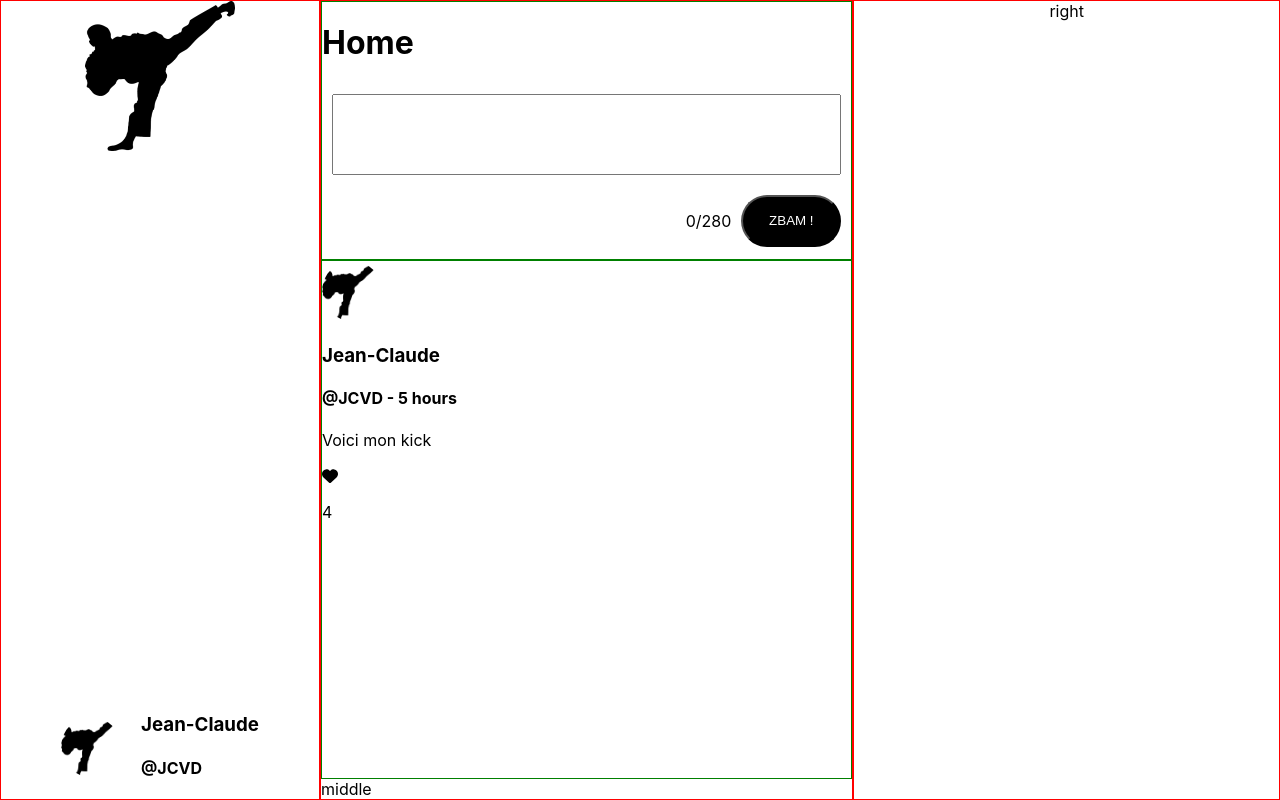
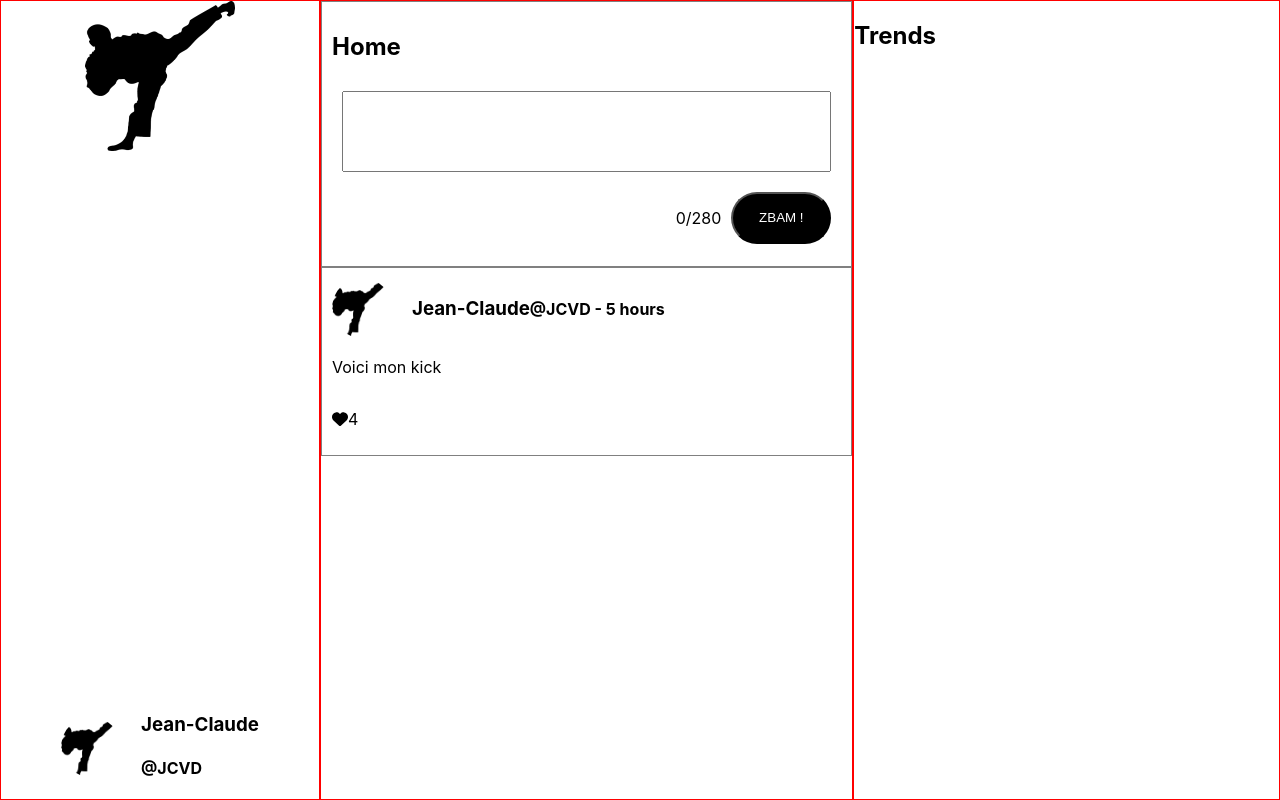
Before and after one commit to pfbouquet/hackatweet-frontend, a Next.js app: page /home in a window 1280 px wide. Built offline with nearby package versions, Linux system fonts and the light colour scheme.

Commit message:
suite avancement design home

```diff
--- a/components/Home.js
+++ b/components/Home.js
@@ -1,6 +1,5 @@
 import styles from '../styles/Home.module.css';
-import { FontAwesomeIcon } from '@fortawesome/react-fontawesome';
-import { faHeart} from '@fortawesome/free-solid-svg-icons';
+import Kick from './Kick'
 
 function Home() {
 
@@ -18,9 +17,9 @@ function Home() {
         </div>
       </div>
 
-      <div className={styles.middleContainer}>middle
+      <div className={styles.middleContainer}>
         <div className={styles.addKick}>
-          <h1>Home</h1>
+          <h2>Home</h2>
           <textarea className={styles.textKick} rows="5" cols="33" label="Let's kick it!"></textarea>
           <div className={styles.countAndKick}>
             <p>0/280</p>
@@ -29,22 +28,17 @@ function Home() {
         </div>
 
         <div className={styles.feed}>
-          <div styles={styles.kick}>
-            <img className={styles.imgLogin} src="logo.webp"/>
-            <div className={styles.kicker}>
-              <h3>Jean-Claude</h3>
-              <h4>@JCVD - 5 hours</h4>
-            </div>
+          <Kick />
+        </div>
 
-            <p>Voici mon kick</p>
-            <FontAwesomeIcon icon={faHeart}/>
-            <p>4</p>
-          </div>
-        </div>
       </div>
 
 
-      <div className={styles.rightContainer}>right</div>
+      <div className={styles.rightContainer}>
+        <h2>Trends</h2>
+
+
+      </div>
     </div>
   );
 }
--- /dev/null
+++ b/components/Kick.js
@@ -0,0 +1,28 @@
+import styles from '../styles/Kick.module.css'
+import { FontAwesomeIcon } from '@fortawesome/react-fontawesome';
+import { faHeart} from '@fortawesome/free-solid-svg-icons';
+
+function Kick(){
+
+    return (
+        <>
+        <div className={styles.kick}>
+            <div className={styles.kicker}>
+              <img className={styles.imgLogin} src="logo.webp"/>
+              <h3>Jean-Claude</h3>
+              <h4>@JCVD - 5 hours</h4>
+            </div>
+              <p>Voici mon kick</p>
+              <div className={styles.like}>
+                <FontAwesomeIcon icon={faHeart}/>
+                <p>4</p>
+              </div>
+
+          </div>
+        </>
+
+    )
+
+}
+
+export default Kick;
--- a/styles/Home.module.css
+++ b/styles/Home.module.css
@@ -37,8 +37,7 @@
     grid-column-start: 9;
     grid-column-end: 13;
     display: flex;
-    justify-content: center;
-    align-items: space-between;
+    flex-direction: column;
 }
 
 /* left css */
@@ -69,13 +68,14 @@
 
 /* middle css > addKick */
 .addKick{
-    border: solid 1px green;
     grid-row-start: 1;
     grid-row-end: 5;
     grid-column-start: 1;
     grid-column-end: 13;
     display: flex;
     flex-direction: column;
+    border:1px solid grey;
+    padding: 10px;
 }
 
 .textKick{
@@ -109,17 +109,16 @@
 
 /* middle css > Feed */
 .feed{
-    border: solid 1px green;
     grid-row-start: 5;
     grid-row-end: 13;
     grid-column-start: 1;
     grid-column-end: 13;
+    display: flex;
+    flex-direction: column;
 }
 
-.kick{
 
+/* right css */
+.blockTrends{
+    background-color: grey;
 }
-
-.kicker{
-
-}
--- /dev/null
+++ b/styles/Kick.module.css
@@ -0,0 +1,24 @@
+.imgLogin{
+    width: 60px;
+    height: 60px;
+    padding: 0px;
+    margin-right: 20px;
+    background-color: white;
+    border-radius: 50px;
+}
+
+.kick{
+    display: flex;
+    flex-direction: column;
+    border: solid 1px grey;
+    padding: 10px;
+}
+
+.kicker{
+    display: flex;
+}
+
+.like{
+    display: flex;
+    align-items: center;
+}
```
Also changed, not shown: components/Trend.js (added, +19 -0 lines), styles/Trend.module.css (added).
